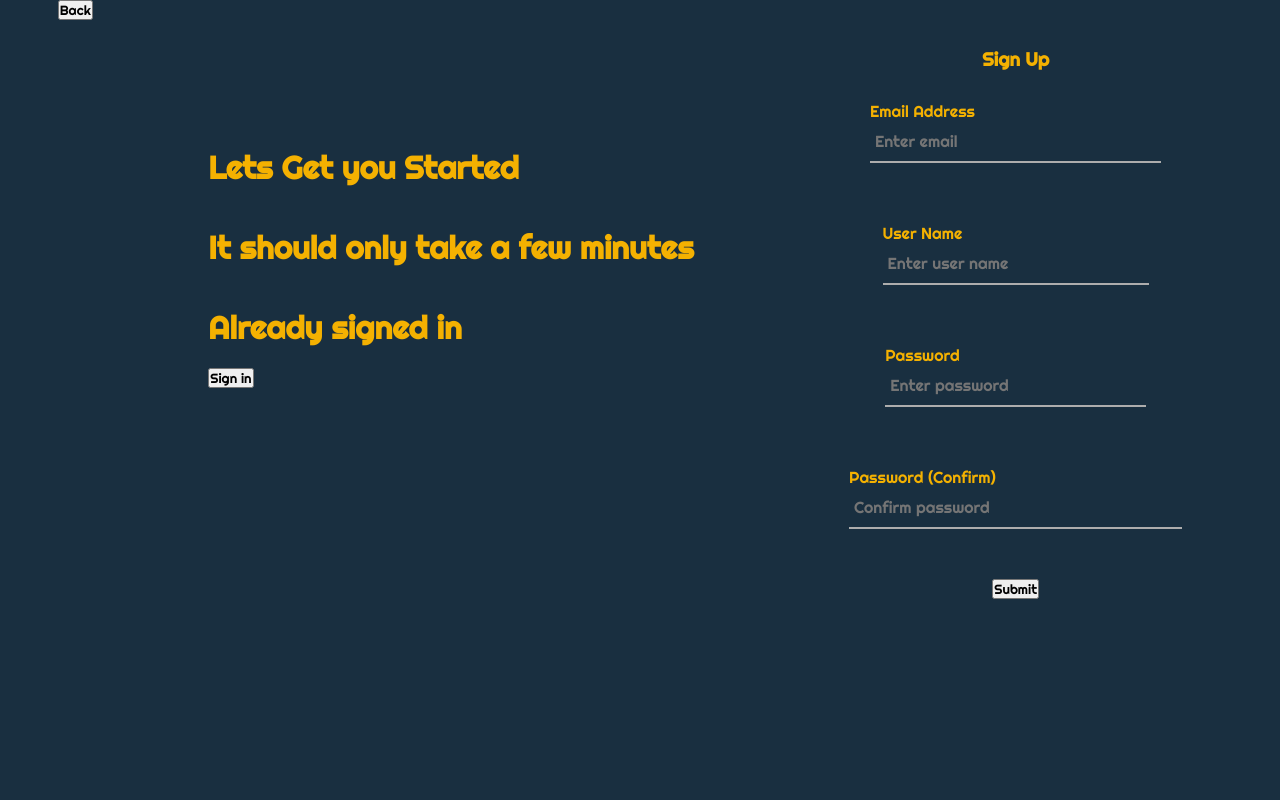
After one commit to SaretoTracy/Blog-Post, a Flask app: page /signup in a window 1280 px wide. The commit adds this page. Run offline with Flask 2, Linux system fonts and the light colour scheme; some web fonts are replaced.

Commit message:
stle sign up form

```diff
--- a/app/main/views.py
+++ b/app/main/views.py
@@ -7,3 +7,8 @@ from . import main
 def index():
 
     return render_template('index.html')
+
+@main.route('/signup')
+def signup():
+
+    return render_template('signup.html')
--- a/app/static/style.css
+++ b/app/static/style.css
@@ -59,3 +59,50 @@ span {
     text-align: center;
     font-size: 24px;
 }
+
+.sign {
+    display: flex;
+    justify-content: space-around;
+    background-color: #192f40;
+    height: 100vh;
+}
+
+.content {
+    line-height: 5rem;
+    margin-top: 8rem;
+    font-size: 27px;
+}
+
+form {
+    display: flex;
+    flex-direction: column;
+    align-items: center;
+    margin-bottom: 3em;
+    padding: 0 40px;
+    box-sizing: border-box;
+}
+
+.form-group {
+    position: relative;
+    border-bottom: 2px solid #adadad;
+    margin: 30px 0;
+}
+
+.form-group input {
+    width: 100%;
+    padding: 0 5px;
+    height: 40px;
+    font-size: 16px;
+    border: none;
+    background: none;
+    outline: none;
+}
+
+.content {
+    color: #F4B101;
+}
+
+.in {
+    margin-top: 3rem;
+    color: #F4B101;
+}
--- /dev/null
+++ b/app/templates/signup.html
@@ -0,0 +1,38 @@
+<link rel="stylesheet" href="{{url_for('static', filename='style.css')}}">
+
+<div class="container sign">
+    <a href="/index"><button class="btn back btn-primary">Back</button></a>
+    <div class="panel">
+        <div class="content">
+            <h3>Lets Get you Started</h3>
+            <h3>It should only take a few minutes</h3>
+            <h3>Already signed in</h3>
+            <button class="btn transparent " id="signInBtn">Sign in</button>
+
+        </div>
+    </div>
+    <div class="in">
+        <form method="POST">
+            <h3 align-text="center">Sign Up</h3>
+            <div class="form-group">
+                <label for="email">Email Address</label>
+                <input type="email" class="form-control" id="email" name="email" placeholder="Enter email" />
+            </div>
+            <div class="form-group">
+                <label for="username">User Name</label>
+                <input type="text" class="form-control" id="username" name="username" placeholder="Enter user name" />
+            </div>
+
+            <div class="form-group">
+                <label for="password1">Password</label>
+                <input type="password" class="form-control" id="password1" name="password1" placeholder="Enter password" />
+            </div>
+            <div class="form-group">
+                <label for="password2">Password (Confirm)</label>
+                <input type="password" class="form-control" id="password2" name="password2" placeholder="Confirm password" />
+            </div>
+            <br />
+            <button type="submit" class="btn btn-primary">Submit</button>
+        </form>
+    </div>
+</div>
```
